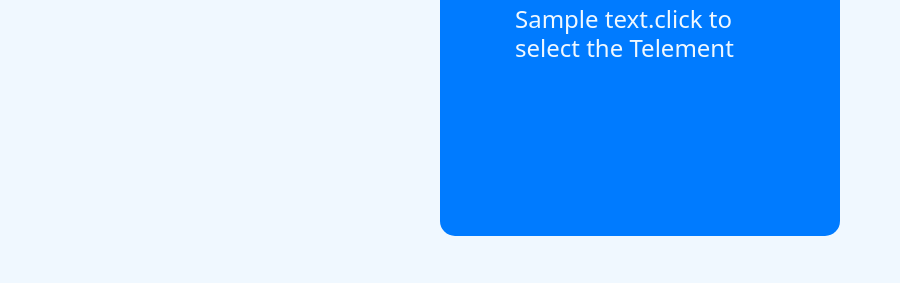
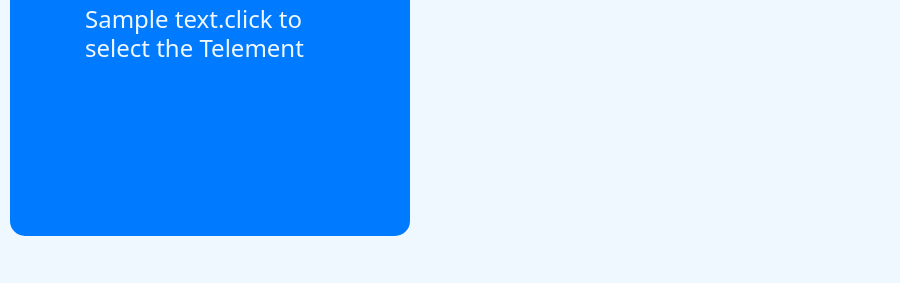
Before and after one commit to ahmadkhan-st/my-website, a plain HTML site: page index.html in a window 1280 px wide. Shown: the part 1103-1386 px from the top of the page, without its empty margins (0-900 px from the left). Drawn offline with nearby package versions, Linux system fonts and the light colour scheme.

Commit message:
Update index.html

```diff
--- a/index.html
+++ b/index.html
@@ -12,12 +12,17 @@
   <link rel="stylesheet" href="https://cdnjs.cloudflare.com/ajax/libs/font-awesome/6.4.0/css/all.min.css">
 
   <style>
+  <style>
+  * {
+    margin-left: 10px;
+  }
+
   body {
     background-color: aliceblue;
   }
 
   .content {
-      margin-top: 100px; /* push below navbar */
+    margin-top: 100px;
     padding-left: 50px;
     text-align: left;
   }
@@ -50,83 +55,42 @@
   .social-icons a:hover {
     color: #007bff;
   }
-    .class p{
-
-
-    }
 
   .img {
     width: 450px;
     height: 400px;
-      border-radius:15%;
+    border-radius: 15%;
     overflow: hidden;
-      border:5px solid;
-      margin:20px auto;
-      margin-bottom: 30px;
-    }
-
-
-
-     .box {
-      background-color: #007bff;
-      border-radius: 30px;
-      height:300px;
-      width:300px;
-      margin: 20px auto;
-
-
-      margin-top: 50px;
-
-      color:aliceblue;
-
-
-
+    border: 5px solid;
+    margin: 20px auto 30px 10px;
   }
 
   .box {
     background-color: #007bff;
     border-radius: 15px;
-      height:400px;
-      width:400px;
-      margin: 20px auto;
-
-      padding:75px;
-      margin-top: 50px;
-
-    }
-
-     .box {
-      background-color: #007bff;
-      border-radius: 15px;
-      height:400px;
-      width:400px;
-      margin: 20px auto;
-
-      padding: 5px25px;
-      margin-top: 50px;
+    height: 400px;
+    width: 400px;
+    padding: 75px;
+    margin: 50px auto 0 10px;
+    color: aliceblue;
   }
 
   .line {
-
-      height:5px;
+    height: 5px;
     width: 50px;
     overflow: hidden;
   }
 
-
   .loc {
-
-      color:rgb(128, 128, 221);
+    color: rgb(128, 128, 221);
   }
 
   .class {
-      margin-top:25px;
-
+    margin-top: 25px;
   }
 
   .class h1 {
     color: #007bff;
-
   }
 
   .colo {
@@ -137,27 +101,23 @@
     height: 500px;
     width: 400px;
     text-align: left;
-
-
   }
 
   .get {
-
     margin-top: 50px;
-      color:black;
-      font-family: 'Franklin Gothic Medium', 'Arial Narrow', Arial, sans-serif ;
+    color: black;
+    font-family: 'Franklin Gothic Medium', 'Arial Narrow', Arial, sans-serif;
   }
 
   .bttom {
-
-      margin-top:0px;
+    margin-top: 0px;
     background-color: #0f0f0f;
     height: 50px;
     width: 400px;
     margin-bottom: 0%;
+  }
+</style>
 
-
-    }
 
       </style>
 </head>
```
Lines whose indentation alone changed are shown as unchanged.
